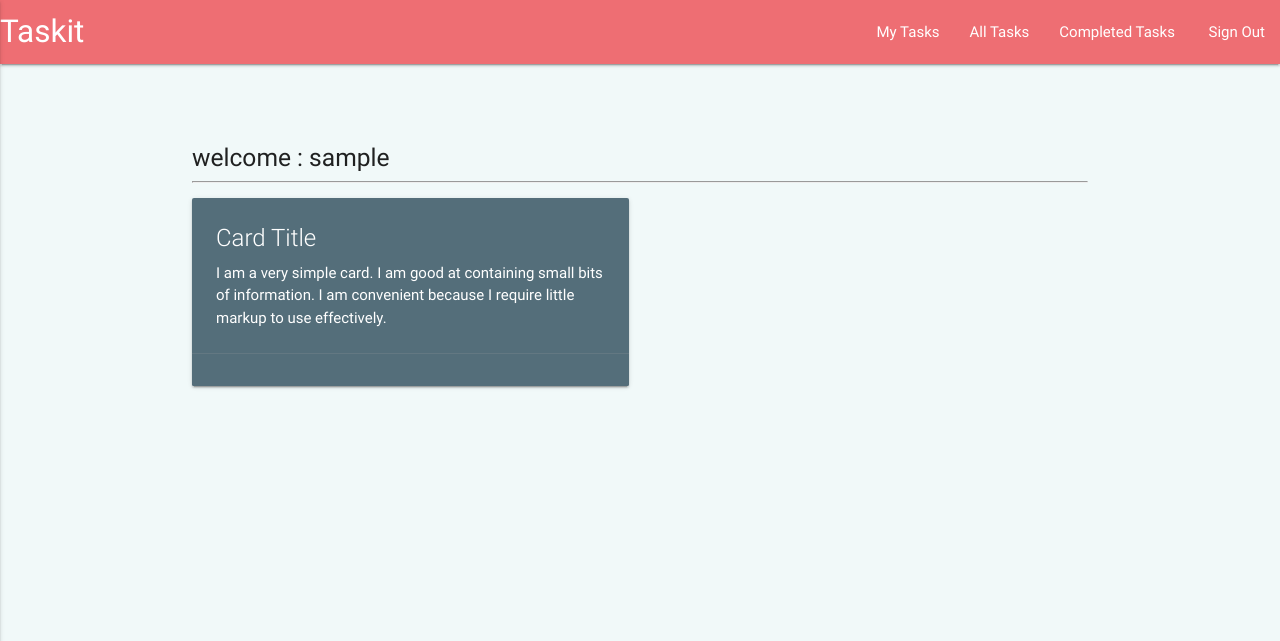
After one commit to PSandeepSandy/task-portal, a PHP site: page /home.php in a window 1280 px wide. The commit adds this page. Shown: the top 641 px of the page. Run offline with PHP 8.4, Linux system fonts and the light colour scheme; the visitor is signed in with stand-in values (Sample User, id 1); some libraries are stand-ins or nearby versions.

Commit message:
changes by me

```diff
--- a/portal/class.user.php
+++ b/portal/class.user.php
@@ -1,3 +1,4 @@
+
 <?php
 
 require_once('dbconfig.php');
@@ -19,6 +20,77 @@ class USER
 		$stmt = $this->conn->prepare($sql);
 		return $stmt;
 	}
+
+    public function delete_task($task_id){
+		$stmt = $this->conn->prepare("DELETE FROM taskrecord WHERE task_id = $task_id ");
+		$stmt->execute();
+	}
+
+
+	public function comp_task($task_id){
+		$stmt = $this->conn->prepare("UPDATE taskrecord SET Status='1' where Task_id=$task_id");
+		$stmt->execute();
+	}
+
+    public function total_task(){
+		$stmt = $this->conn->prepare("SELECT * FROM taskrecord WHERE Status = '0' ");
+		$stmt->execute();
+		while($taskRow=$stmt->fetch(PDO::FETCH_ASSOC)){
+
+             echo '<div class="row">
+        <div class="col s12 m6">
+          <div class="card blue-grey darken-1">
+            <div class="card-content white-text">
+
+              <p>'.$taskRow['Task_desc'].'</p>
+            </div>
+
+          </div>
+        </div>
+      </div>';
+}
+	}
+
+
+	public function stud_task(){
+		$user_id = $_SESSION['user_session'];
+		$stmt = $this->conn->prepare("SELECT * FROM taskrecord WHERE stud_id=$user_id and Status='0' ");
+		$stmt->execute();
+		while($taskRow=$stmt->fetch(PDO::FETCH_ASSOC)){
+		return '<div class="row">
+        <div class="col s12 m6">
+          <div class="card blue-grey darken-1">
+            <div class="card-content white-text">
+
+              <p>'.$taskRow['Task_desc'].'</p>
+            </div>
+            <div class="card-action">
+               <button onclick="Completed('.$taskRow['Task_id'].');" class="btn waves-effect waves-light"><i class="zmdi zmdi-check zmdi-hc-3x"></i></button>
+
+            </div>
+          </div>
+        </div>
+      </div>';
+  };
+	}
+	public function studcomp_task(){
+		$user_id = $_SESSION['user_session'];
+		$stmt = $this->conn->prepare("SELECT * FROM taskrecord WHERE stud_id=$user_id and Status='1' ");
+		$stmt->execute();
+		while($taskRow=$stmt->fetch(PDO::FETCH_ASSOC)){
+		return '<div class="row">
+        <div class="col s12 m6">
+          <div class="card blue-grey darken-1">
+            <div class="card-content white-text">
+
+              <p>'.$taskRow['Task_desc'].'</p>
+            </div>
+          </div>
+        </div>
+      </div>';
+  };
+	}
+
 
 	public function register($uname,$umail,$upass)
 	{
--- /dev/null
+++ b/portal/home.php
@@ -0,0 +1,130 @@
+<?php
+
+	require_once("session.php");
+
+	require_once("class.user.php");
+	$auth_user = new USER();
+
+
+	$user_id = $_SESSION['user_session'];
+
+	$stmt = $auth_user->runQuery("SELECT * FROM users WHERE user_id=:user_id");
+	$stmt->execute(array(":user_id"=>$user_id));
+
+	$userRow=$stmt->fetch(PDO::FETCH_ASSOC);
+
+?>
+<!DOCTYPE html PUBLIC "-//W3C//DTD XHTML 1.0 Transitional//EN" "http://www.w3.org/TR/xhtml1/DTD/xhtml1-transitional.dtd">
+<html xmlns="http://www.w3.org/1999/xhtml">
+<head>
+<meta http-equiv="Content-Type" content="text/html; charset=utf-8" />
+ <meta name="viewport" content="width=device-width, initial-scale=1">
+
+<script type="text/javascript" src="jquery-1.11.3-jquery.min.js"></script>
+<link rel="stylesheet" href="style.css" type="text/css"  />
+<link rel="stylesheet" href="https://cdnjs.cloudflare.com/ajax/libs/materialize/0.100.2/css/materialize.min.css">
+<script src="https://cdnjs.cloudflare.com/ajax/libs/materialize/0.100.2/js/materialize.min.js"></script>
+<link rel="stylesheet" href="https://cdnjs.cloudflare.com/ajax/libs/material-design-iconic-font/2.2.0/css/material-design-iconic-font.min.css">
+
+<title>welcome - <?php print($userRow['user_email']); ?></title>
+</head>
+
+<body>
+
+<nav>
+    <div class="nav-wrapper">
+      <a href="#!" class="brand-logo">Taskit</a>
+      <a href="#" data-activates="mobile-demo" class="button-collapse"><i class="material-icons">menu</i></a>
+      <ul class="right hide-on-med-and-down">
+        <li><a href="#">My Tasks</a></li>
+        <li><a href="#">All Tasks</a></li>
+        <li><a href="#">Completed Tasks</a></li>
+        <li><a href="logout.php?logout=true"><span class="glyphicon glyphicon-log-out"></span>&nbsp;Sign Out</a></li>
+
+      </ul>
+      <ul class="side-nav" id="mobile-demo">
+        <li><a href="#">My Tasks</a></li>
+        <li><a href="#">All Tasks</a></li>
+        <li><a href="#">Completed Tasks</a></li>
+        <li><a href="logout.php?logout=true"><span class="glyphicon glyphicon-log-out"></span>&nbsp;Sign Out</a></li>
+      </ul>
+    </div>
+  </nav>
+
+
+
+ <!-- <nav class="navbar navbar-default navbar-fixed-top">
+      <div class="container">
+        <div class="navbar-header">
+          <button type="button" class="navbar-toggle collapsed" data-toggle="collapse" data-target="#navbar" aria-expanded="false" aria-controls="navbar">
+            <span class="sr-only">Toggle navigation</span>
+            <span class="icon-bar"></span>
+            <span class="icon-bar"></span>
+            <span class="icon-bar"></span>
+          </button>
+          <a class="navbar-brand" href="http://www.codingcage.com">Coding Cage</a>
+        </div>
+        <div id="navbar" class="navbar-collapse collapse">
+          <ul class="nav navbar-nav">
+            <li class="active"><a href="http://www.codingcage.com/2015/04/php-login-and-registration-script-with.html">Back to Article</a></li>
+            <li><a href="http://www.codingcage.com/search/label/jQuery">jQuery</a></li>
+            <li><a href="http://www.codingcage.com/search/label/PHP">PHP</a></li>
+          </ul>
+          <ul class="nav navbar-nav navbar-right">
+
+            <li class="dropdown">
+              <a href="#" class="dropdown-toggle" data-toggle="dropdown" role="button" aria-haspopup="true" aria-expanded="false">
+			  <span class="glyphicon glyphicon-user"></span>&nbsp;Hi' <?php echo $userRow['user_email']; ?>&nbsp;<span class="caret"></span></a>
+              <ul class="dropdown-menu">
+                <li><a href="profile.php"><span class="glyphicon glyphicon-user"></span>&nbsp;View Profile</a></li>
+                <li><a href="logout.php?logout=true"><span class="glyphicon glyphicon-log-out"></span>&nbsp;Sign Out</a></li>
+              </ul>
+            </li>
+          </ul>
+        </div>
+      </div>
+    </nav>   -->
+
+
+
+
+
+<div class="container-fluid" style="margin-top:80px;">
+
+    <div class="container">
+
+    	<h5>welcome : <?php print($userRow['user_name']); ?></h5>
+        <hr />
+
+
+        <div class="row">
+        <div class="col s12 m6">
+          <div class="card blue-grey darken-1">
+            <div class="card-content white-text">
+              <span class="card-title">Card Title</span>
+              <p>I am a very simple card. I am good at containing small bits of information.
+              I am convenient because I require little markup to use effectively.</p>
+            </div>
+            <div class="card-action">
+              <a href="#"><i class="zmdi zmdi-check zmdi-hc-3x"></i></a>
+
+            </div>
+          </div>
+        </div>
+      </div>
+
+
+
+
+    </div>
+
+</div>
+
+<script src="bootstrap/js/bootstrap.min.js"></script>
+<script type="text/javascript">
+  $( document ).ready(function(){
+    $(".button-collapse").sideNav();
+  });
+</script>
+</body>
+</html>
--- /dev/null
+++ b/portal/script.js
@@ -0,0 +1,3 @@
+$(document).ready(function(){
+	$(".dropdown-button").dropdown();
+})
```
Also changed, not shown: portal/alltask.php (added, +10 -0 lines), portal/comptask.php (added, +11 -0 lines), portal/dbfetch.php (added, +15 -0 lines), portal/mytask.php (added, +10 -0 lines), portal/student.php (+76 -30 lines), portal/taskfunctions.php (added), 1 other file.
